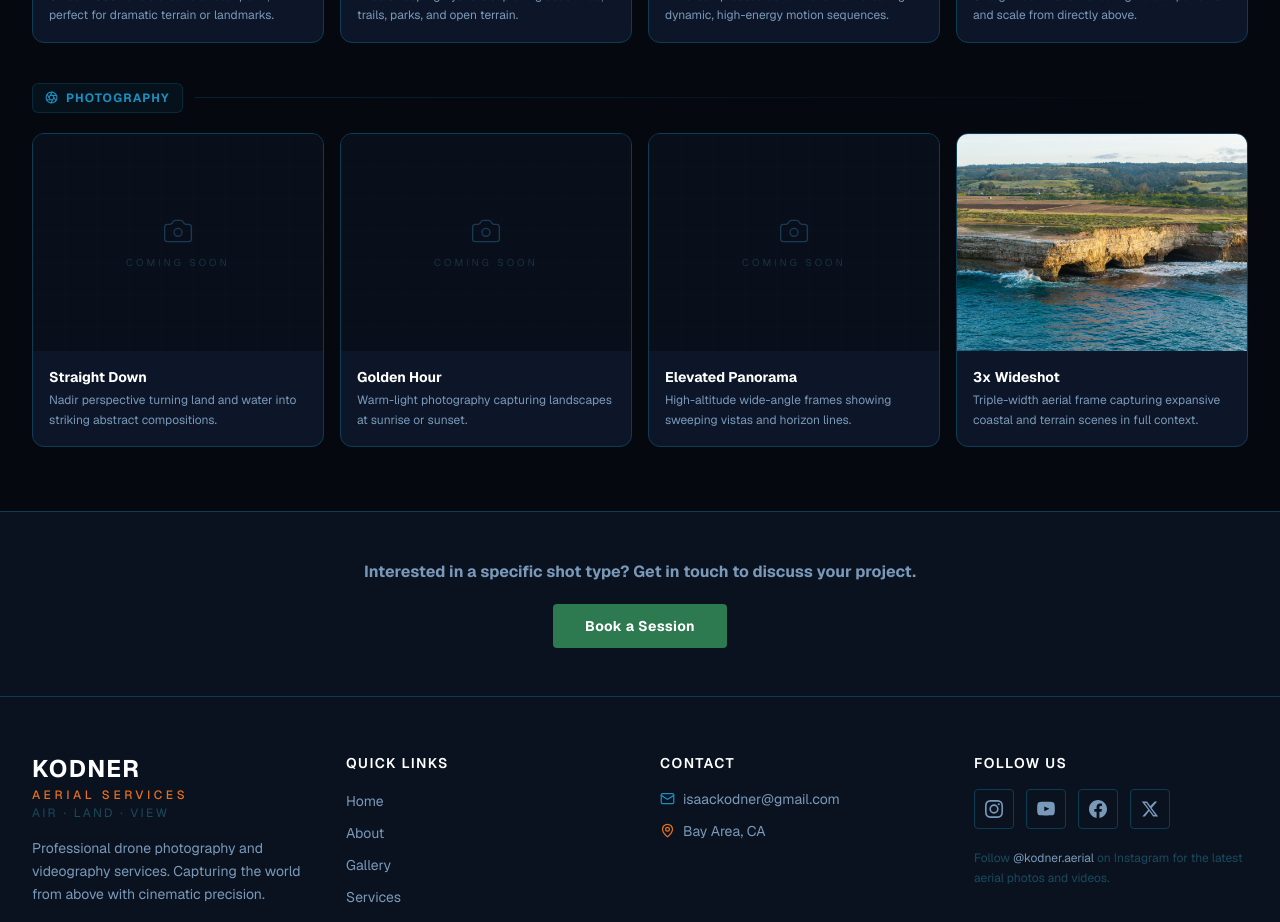
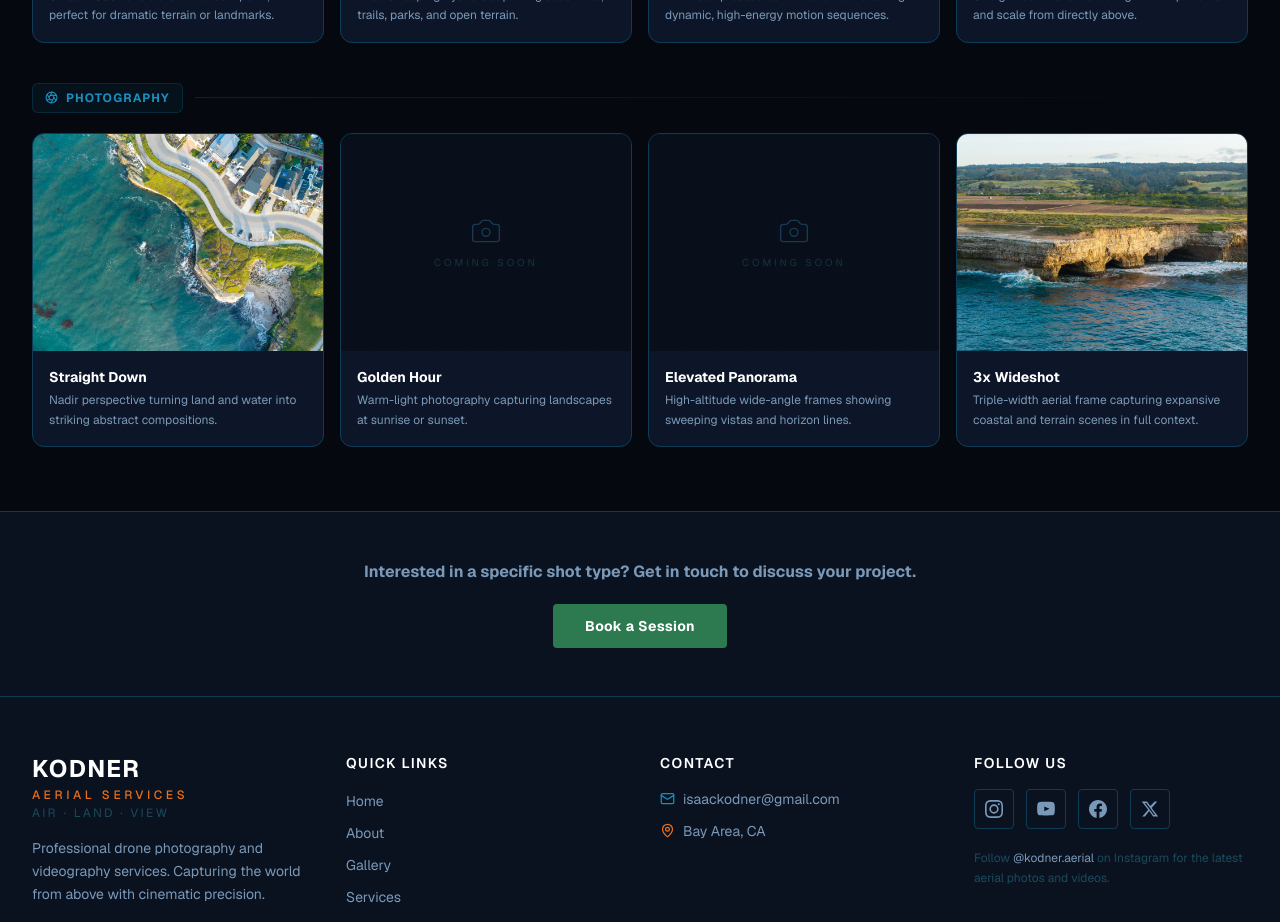
Before and after one commit to JasonKodner25/initialproject-, a Next.js app: page /shots in a window 1280 px wide. Shown: the part 1820-2742 px from the top of the page. Built offline with nearby package versions, Linux system fonts and the light colour scheme.

Commit message:
Add IMG_3513.jpeg to landscape Straight Down; remove duplicate from repo root
https://claude.ai/code/session_01XbqkBhFeDyJpD5w27FpJKx

```diff
--- a/src/app/shots/page.tsx
+++ b/src/app/shots/page.tsx
@@ -95,7 +95,7 @@ const landscapePhotos: Shot[] = [
   {
     label: 'Straight Down',
     type: 'photo',
-    media: null,
+    media: '/IMG_3513.jpeg',
     desc: 'Nadir perspective turning land and water into striking abstract compositions.',
   },
   {
```
Also changed, not shown: IMG_3513.jpeg (deleted).
